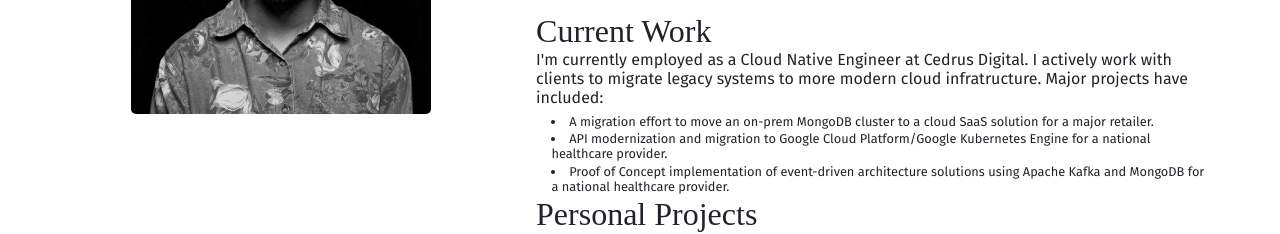
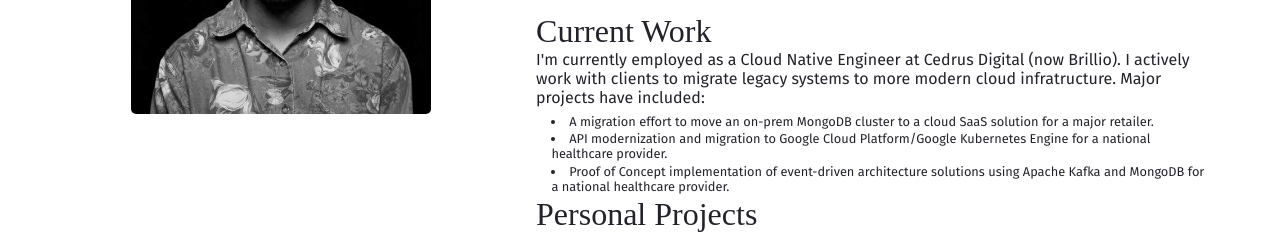
Before and after one commit to joetoenails/toenailsfolio, a Gatsby site: page / in a window 1280 px wide. Shown: the part 496-730 px from the top of the page. Built offline with nearby package versions, Linux system fonts and the light colour scheme; Gatsby itself is replaced by a stand-in of ours; a web font is replaced by a local one.

Commit message:
Update Developer.js

```diff
--- a/src/components/Developer.js
+++ b/src/components/Developer.js
@@ -210,7 +210,7 @@ const Developer = () => {
           width: matches ? "100%" : "300px",
         }}
       >
-        I'm currently employed as a Cloud Native Engineer at Cedrus Digital. I
+        I'm currently employed as a Cloud Native Engineer at Cedrus Digital (now Brillio). I
         actively work with clients to migrate legacy systems to more modern
         cloud infratructure. Major projects have included:
       </p>
```
